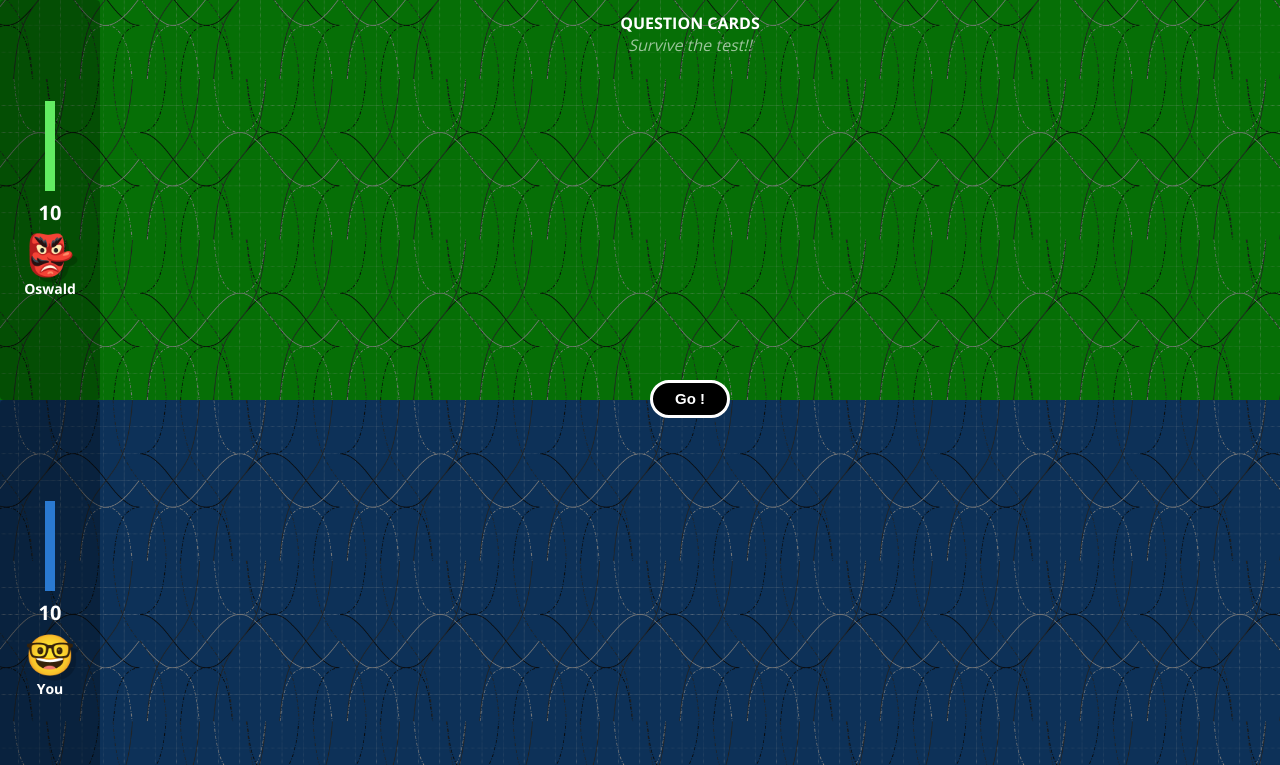
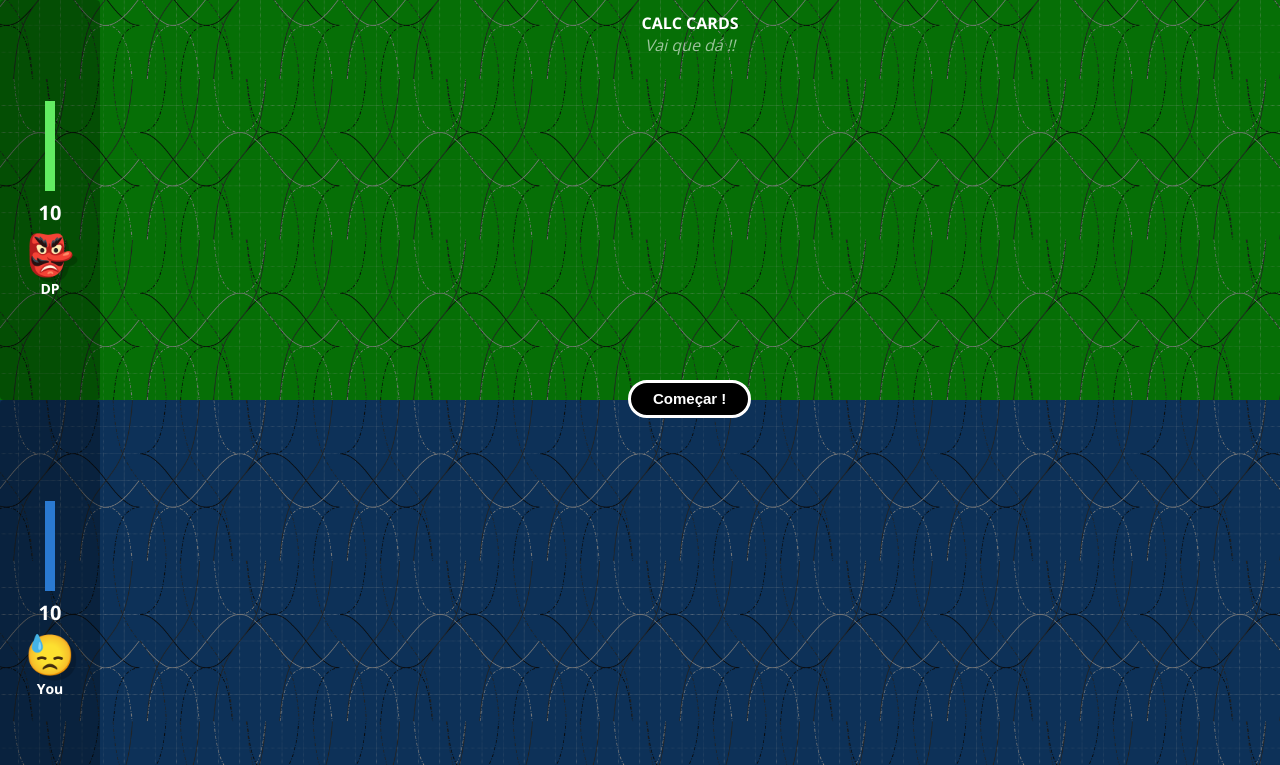
Before and after one commit to GDalonso/MozillaGame, a plain HTML site: page index.html in a window 1280 px wide. Shown: the top 765 px of the page. Drawn offline with nearby package versions, Linux system fonts and the light colour scheme.

Commit message:
Content update part1 P1

```diff
--- a/cards.js
+++ b/cards.js
@@ -3,30 +3,120 @@
 // * 3 playerCards per scenario
 
 var scenarios = [
-  {teacherCard: {description: 'In American football, how many points is a touchdown worth?', power: 4},
-  playerCards: [{description: 'Six', power: 5},
-                {description: 'Seven', power: 3},
-                {description: 'Three', power: 1}]},
+  {teacherCard: {description: '<img src = "https://upload.wikimedia.org/wikipedia/commons/thumb/2/26/Parabel-py.svg/220px-Parabel-py.svg.png"</img>', power: 4},
+  playerCards: [{description: 'Parábola Crescente', power: 5},
+                {description: 'Parábola Decrescente', power: 3},
+                {description: 'Reta', power: 1}]},
 
-  {teacherCard: {description: 'Where is fireworks first known to have been develop?', power: 4},
-  playerCards: [{description: 'China', power: 5},
-                {description: 'India', power: 3},
-                {description: 'Japan', power: 1}]},
+  {teacherCard : {description: '<img src = "http://amsi.org.au/teacher_modules/F7/F7g14.png"</img>', power: 4},
+  playerCards: [{description: 'Parábola Decrescente', power: 5},
+                {description: 'Parábola Crescente', power: 3},
+                {description: 'Reta', power: 1}]},
 
-  {teacherCard: {description: 'What French city is home to a famous international film festival each spring?', power: 4},
-  playerCards: [{description: 'Cannes', power: 5},
-                {description: 'Paris', power: 3},
-                {description: 'Marseille', power: 1}]},
+  {teacherCard: {description: 'Uma Parábola Crescente é definida quando ...', power: 4},
+  playerCards: [{description: 'A > 0', power: 5},
+                {description: 'A < 0', power: 3},
+                {description: 'A = 0', power: 1}]},
 
-  {teacherCard: {description: 'What people ruled the Andes Mountains until they were conquered by the Spanish in 1532?', power: 4},
-  playerCards: [{description: 'Incas', power: 5},
-                {description: 'Maias', power: 3},
-                {description: 'Maoris', power: 1}]},
+  {teacherCard: {description: 'Uma Parábola Decrescente é definida quando ...', power: 4},
+  playerCards: [{description: 'A < 0', power: 5},
+                {description: 'A > 0', power: 3},
+                {description: 'A = 0', power: 1}]},
+
+  {teacherCard: {description: 'Uma função é sobrejetora quando ...', power: 4},
+  playerCards: [{description: 'Imagem = Contra Domínio', power: 5},
+                {description: 'Imagem = Domínio', power: 3},
+                {description: 'Imagem = Reais', power: 1}]},
+
+  {teacherCard: {description: 'Uma função é injetora/ injetiva quando ...', power: 4},
+  playerCards: [{description: 'Cada elemento do domínio tem uma imagem diferente', power: 5},
+                {description: 'Todos elementos do domínio tem a mesma imagem', power: 3},
+                {description: 'Todos os elementos da imagem tem o mesmo domínio', power: 1}]},
 
 
-  {teacherCard: {description: 'In what year did the Great Depression begin?', power: 4},
-  playerCards: [{description: '1929', power: 5},
-                {description: '1919', power: 3},
-                {description: '1937', power: 1}]}
+  {teacherCard: {description: 'Uma função é bijetora quando ...', power: 4},
+  playerCards: [{description: 'Ela é injetora e sobrejetora', power: 5},
+                {description: 'Ela é injetora mas não é sobrejetora', power: 3},
+                {description: 'Ela é sobrejetora mas não é injetora', power: 1}]},
 
+  {teacherCard: {description: 'A reta é Crescente quando ...', power: 4},
+  playerCards: [{description: 'Coeficiente angular > 0', power: 5},
+                {description: 'Coeficiente angular = 0', power: 3},
+                {description: 'Coeficiente angular < 0', power: 1}]},
+
+  {teacherCard: {description: 'A reta é Decrescente quando ...', power: 4},
+  playerCards: [{description: 'Coeficiente angular < 0', power: 5},
+                {description: 'Coeficiente angular = 0', power: 3},
+                {description: 'Coeficiente angular > 0', power: 1}]},
+
+
+  {teacherCard: {description: 'O Coeficiente linear altera ...', power: 4},
+  playerCards: [{description: 'A posição da reta no plano', power: 5},
+                {description: 'O Ângulo da reta', power: 3},
+                {description: 'A direção da reta', power: 1}]},
+
+  {teacherCard: {description: 'O Coeficiente angular altera ...', power: 4},
+  playerCards: [{description: 'A inclinação da reta', power: 5},
+                {description: 'A posição da reta no plano', power: 3},
+                {description: 'A direção da reta', power: 1}]},
+
+  // {teacherCard: {description: 'Função constante é a função que ...', power: 4},
+  // playerCards: [{description: 'Todos os valores apontam pro mesmo elemento da imagem (F(x) = 5)', power: 5},
+  //               {description: 'Todos os valores apontam para si mesmos na imagem (F(x) = x)', power: 3},
+  //               {description: 'Todos os valores apontam para um valor direrente na imagem (F(x) = x)', power: 1}]},
+
+  {teacherCard: {description: 'Um exemplo de Função constante é ...', power: 4},
+  playerCards: [{description: 'F(x) = 5', power: 5},
+                {description: 'F(x) = x', power: 3},
+                {description: 'F(x) = 3x', power: 1}]},
+
+  {teacherCard: {description: 'Um exemplo de Função identidade é ...', power: 4},
+  playerCards: [{description: 'F(x) = x', power: 5},
+                {description: 'F(x) = 5', power: 3},
+                {description: 'F(x) = 3x', power: 1}]},
+
+  {teacherCard: {description: 'Um exemplo de Função linear é ...', power: 4},
+  playerCards: [{description: 'F(x) = 3x', power: 5},
+                {description: 'F(x) = 5', power: 3},
+                {description: 'F(x) = x', power: 1}]},
+
+  {teacherCard: {description: 'A reta identidade é ...', power: 4},
+  playerCards: [{description: 'A reta que corta o 1º e 4º quadrantes ao meio', power: 5},
+                {description: 'A reta perpendicular ao eixo x', power: 3},
+                {description: 'A reta paralela ao eixo x', power: 1}]},
+
+  {teacherCard: {description: 'A Coeficiente angular da reta é calculado de que forma?', power: 4},
+  playerCards: [{description: 'Cat. Oposto/ Cat. Adjacente', power: 5},
+                {description: 'x = −b ± √(b2 − 4ac) 2a', power: 3},
+                {description: 'R/380', power: 1}]},
+
+  {teacherCard: {description: 'O conjunto { Ø } conjunto é?', power: 4},
+  playerCards: [{description: 'Um conjunto unitário', power: 5},
+                {description: 'Um conjunto infinito', power: 3},
+                {description: 'Um conjunto vazio', power: 1}]},
+
+  {teacherCard: {description: 'Em um par ordenado X é o eixo das ...', power: 4},
+  playerCards: [{description: 'Abscissas', power: 5},
+                {description: 'Oposto', power: 3},
+                {description: 'Ordenadas', power: 1}]},
+
+  {teacherCard: {description: 'Em um par ordenado Y é o eixo das ...', power: 4},
+  playerCards: [{description: 'Ordenadas', power: 5},
+                {description: 'Oposto', power: 3},
+                {description: 'Abscissas', power: 1}]},
+
+  {teacherCard: {description: 'Quando um ponto pertence ao eixo X ele tem ...', power: 4},
+  playerCards: [{description: 'Y = 0', power: 5},
+                {description: 'X = 1', power: 3},
+                {description: 'X = 0', power: 1}]},
+
+  {teacherCard: {description: 'Quando um ponto pertence ao eixo Y ele tem ...', power: 4},
+  playerCards: [{description: 'X = 0', power: 5},
+                {description: 'Y = 1', power: 3},
+                {description: 'Y = 0', power: 1}]},
+
+  {teacherCard: {description: 'Uma função só é definida quando cada valor do domínio se relaciona ... ', power: 4},
+  playerCards: [{description: 'Apenas a um valor do contra domínio', power: 5},
+                {description: 'Pelo menos um valor do contra domínio', power: 3},
+                {description: 'A dois ou mais valores do contra domínio', power: 1}]},
 ];
--- a/index.html
+++ b/index.html
@@ -1,6 +1,6 @@
 <html>
   <head>
-    <title>Math Card Game</title>
+    <title>MathCardGame</title>
     <link rel="icon" type="image/png" sizes="128x128" href="images/favicon.png">
     <link href="https://fonts.googleapis.com/css?family=Zilla+Slab" rel="stylesheet">
     <link rel="stylesheet" href="styles/style.css" type="text/css">
@@ -14,7 +14,7 @@
       <div class="teacher-area">
 
         <h1>
-          <strong>QUESTION CARDS</strong> <br/> Survive the test!!
+          <strong>CALC CARDS</strong> <br/> Vai que dá !!
         </h1>
 
         <div class="stats teacher-stats">
@@ -24,7 +24,7 @@
           <div class="life-total"></div>
           <!-- Change the name and emoji here -->
           <div class="thumbnail">👺</div>
-          <div class="name">Oswald</div>
+          <div class="name">DP</div>
         </div>
 
         <div class="card teacher-card teacher-color">
@@ -42,7 +42,7 @@
           </div>
           <div class="life-total"></div>
           <!-- Change the name and emoji here -->
-          <div class="thumbnail">🤓</div>
+          <div class="thumbnail">😓</div>
           <div class="name">You</div>
         </div>
 
@@ -61,8 +61,8 @@
           <div class="power"></div>
         </div>
 
-        <button class="start-game" onClick="startGame()">Go !</button>
-        <button class="next-turn" onClick="playTurn()">Hit Me!</button>
+        <button class="start-game" onClick="startGame()">Começar !</button>
+        <button class="next-turn" onClick="playTurn()">PRÒXIMO!</button>
       </div>
     </div>
 
@@ -72,7 +72,7 @@
 
     <div class="winner-section">
       <div>
-        <span class="winner-message">You got it wrong!</span>
+        <span class="winner-message">ERRRROOOOOW !</span>
         <button class="restart" onClick="restartGame()">Play Again</button>
       </div>
     </div>
--- a/scripts/script.js
+++ b/scripts/script.js
@@ -3,8 +3,8 @@ var playerLife = 10;
 var teacherLife = 10;
 
 // Message when the game is over
-var teacherWinnerMessage = "Game over: You got it wrong!";
-var playerWinnerMessage = "You've done it!";
+var teacherWinnerMessage = "ERRRRRROOOOOW !";
+var playerWinnerMessage = "Que não vai dar o quê!";
 
 
 // Game code starts here
```
